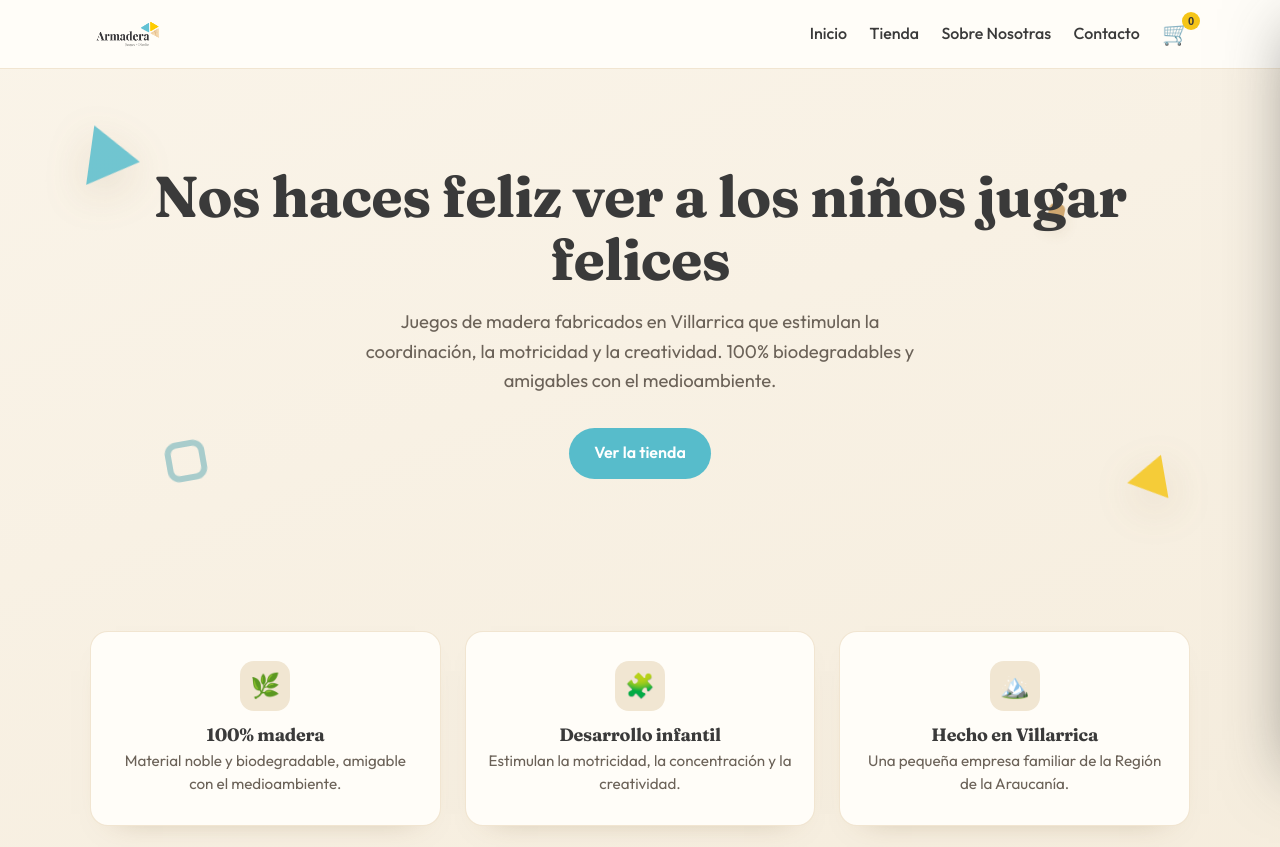
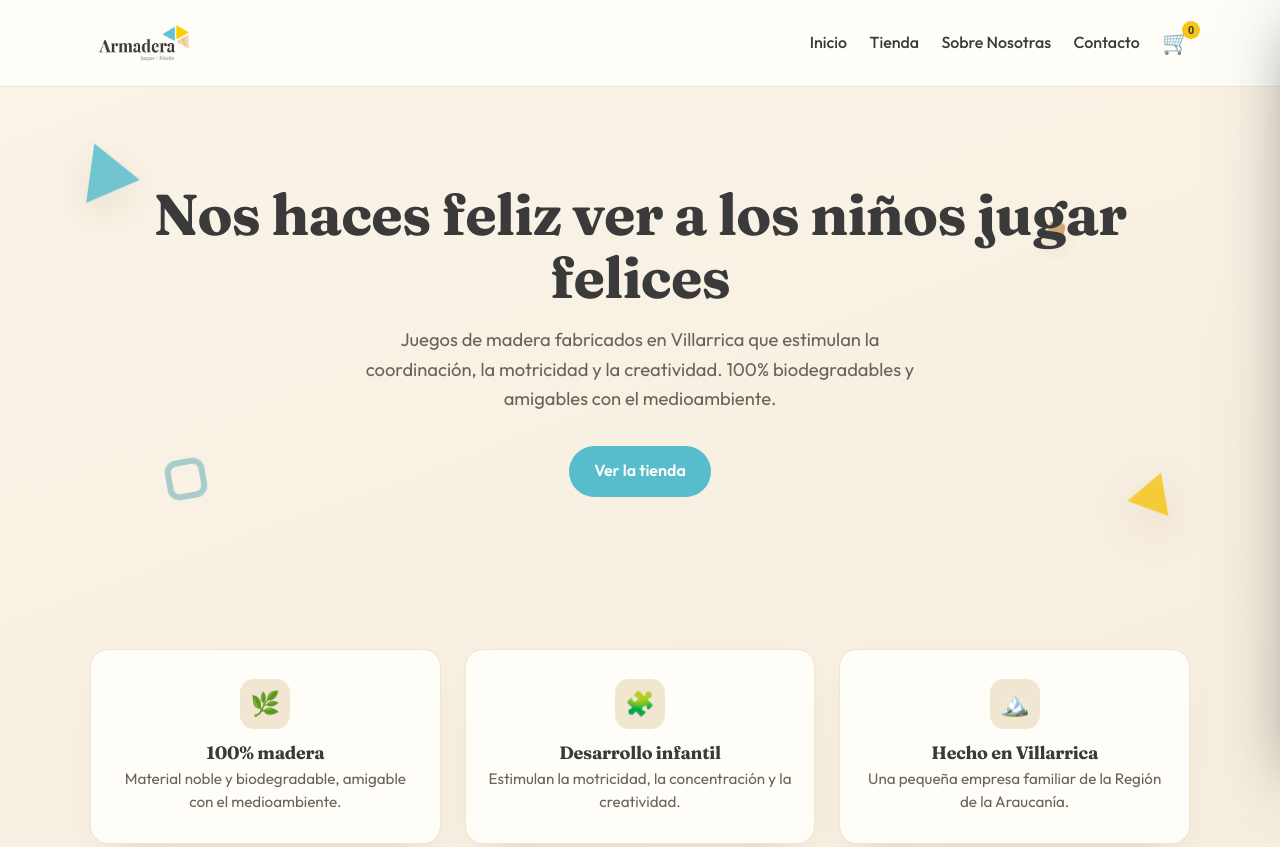
Before and after one commit to anguitait/armadera, a website: page index.html in a window 1280 px wide. Shown: the top 847 px of the page. Drawn offline with Linux system fonts and the light colour scheme.

Commit message:
style: agrandar el logo del header (42px -> 60px)

```diff
--- a/css/styles.css
+++ b/css/styles.css
@@ -19,7 +19,7 @@
 /* Header / nav */
 .site-header{ background:var(--paper); border-bottom:1px solid rgba(200,154,91,.25); position:sticky; top:0; z-index:50; }
 .site-header .container{ display:flex; align-items:center; justify-content:space-between; padding:.8rem 0; }
-.site-header .logo img{ height:42px; }
+.site-header .logo img{ height:60px; }
 .site-nav{ display:flex; gap:1.4rem; align-items:center; }
 .site-nav a{ text-decoration:none; color:var(--ink); font-weight:500; }
 .site-nav a:hover{ color:var(--teal-deep); }
```
